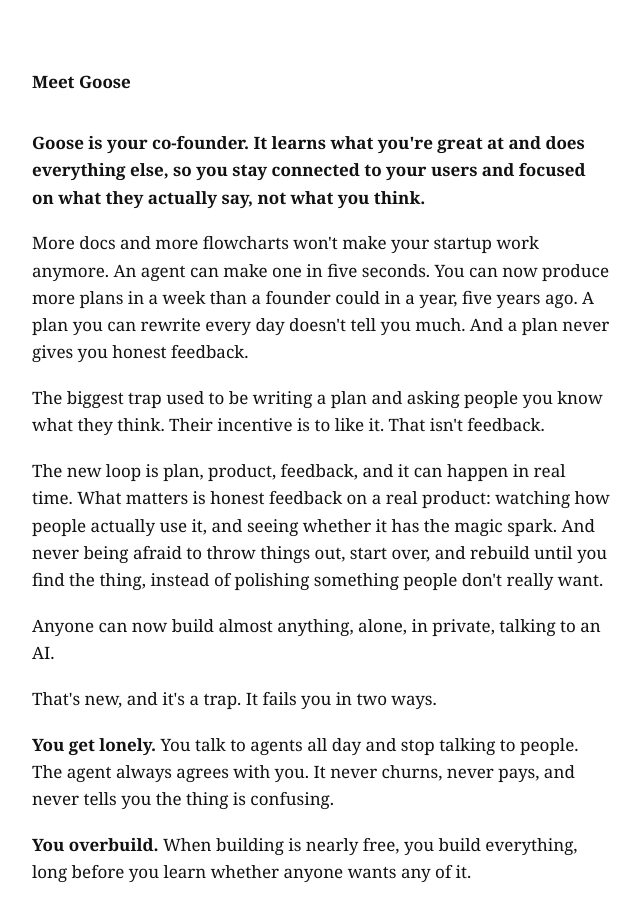
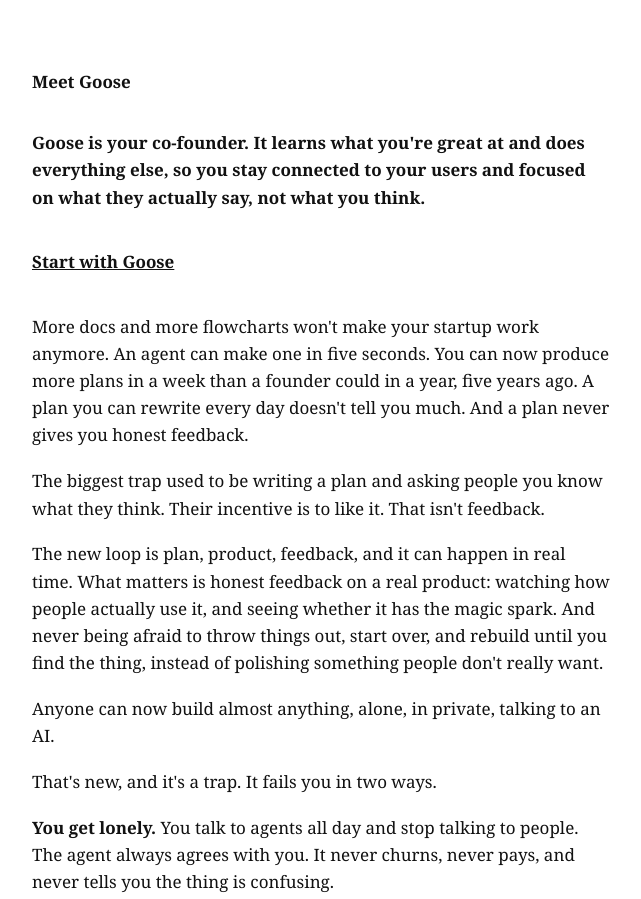
Before and after one commit to shanemac/goose, a website: page index.html in a window 1280 px wide. Shown: the top 899 px of the page, without its empty margins (319-960 px from the left). Drawn offline with Linux system fonts and the light colour scheme.

Commit message:
Start link at top

```diff
--- a/index.html
+++ b/index.html
@@ -26,6 +26,8 @@
 <h1>Meet Goose</h1>
 
 <p><b>Goose is your co-founder. It learns what you're great at and does everything else, so you stay connected to your users and focused on what they actually say, not what you think.</b></p>
+
+<p class="start"><a href="#" class="template-link">Start with Goose</a></p>
 
 <p>More docs and more flowcharts won't make your startup work anymore. An agent can make one in five seconds. You can now produce more plans in a week than a founder could in a year, five years ago. A plan you can rewrite every day doesn't tell you much. And a plan never gives you honest feedback.</p>
 
@@ -76,7 +78,7 @@
 
 <p>Goose is an agent too, so it's built to never become your substitute for real people. It can reach users, gather feedback, and sort it for you, but every conversation with it ends pointed at a human relationship.</p>
 
-<p class="start"><a href="#" id="template">Start with Goose</a></p>
+<p class="start"><a href="#" class="template-link">Start with Goose</a></p>
 
 <p>Product moves at the speed of feedback now. Go get some.</p>
 
```
